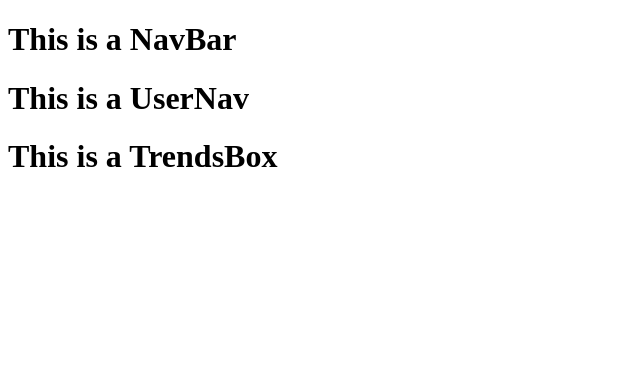
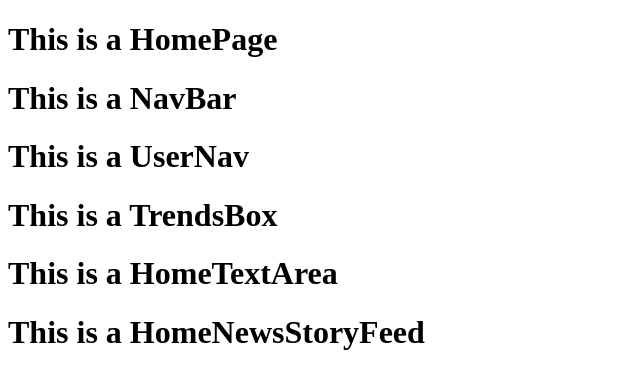
Before and after one commit to 123lk/ffs-front-portfolio, a React app: page / in a window 1280 px wide. Shown: the top 388 px of the page, without its empty margins (0-640 px from the left). Built offline with nearby package versions, Linux system fonts and the light colour scheme.

Commit message:
added home page component files

```diff
--- a/src/components/App.js
+++ b/src/components/App.js
@@ -1,11 +1,11 @@
 import React from 'react';
-import NavBar from './navBar/NavBar';
+import HomePage from './HomePage/HomePage';
 
 class App extends React.Component {
   render () {
     return (
       <div>
-        <NavBar/>
+        <HomePage/>
       </div>
     );
   }
--- /dev/null
+++ b/src/components/HomePage/HomeNewsStoryFeed.js
@@ -0,0 +1,11 @@
+import React from 'react';
+
+class HomeNewsStoryFeed extends React.Component {
+  render () {
+    return (
+      <h1>This is a HomeNewsStoryFeed</h1>
+    );
+  }
+}
+
+export default HomeNewsStoryFeed;
--- /dev/null
+++ b/src/components/HomePage/HomePage.js
@@ -0,0 +1,19 @@
+import React from 'react';
+import HomeNewsStoryFeed from './HomeNewsStoryFeed';
+import HomeTextArea from './HomeTextArea';
+import NavBar from '../NavBar/NavBar';
+
+class HomePage extends React.Component {
+  render () {
+    return (
+      <div>
+        <h1>This is a HomePage</h1>
+        <NavBar/>
+        <HomeTextArea/>
+        <HomeNewsStoryFeed/>
+      </div>
+    );
+  }
+}
+
+export default HomePage;
--- /dev/null
+++ b/src/components/HomePage/HomeTextArea.js
@@ -0,0 +1,11 @@
+import React from 'react';
+
+class HomeTextArea extends React.Component {
+  render () {
+    return (
+      <h1>This is a HomeTextArea</h1>
+    );
+  }
+}
+
+export default HomeTextArea;
```
Also changed, not shown: src/components/NavBar/NavBar.js (renamed from src/components/navBar/NavBar.js), src/components/NavBar/TrendsBox.js (renamed from src/components/navBar/TrendsBox.js), src/components/NavBar/UserNav.js (renamed from src/components/navBar/UserNav.js).
